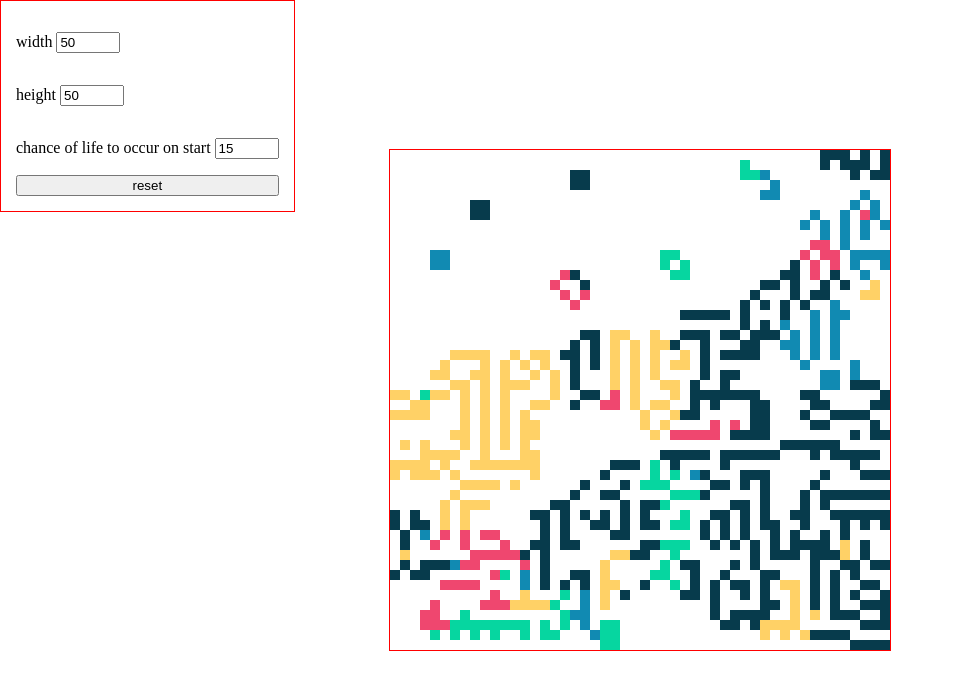
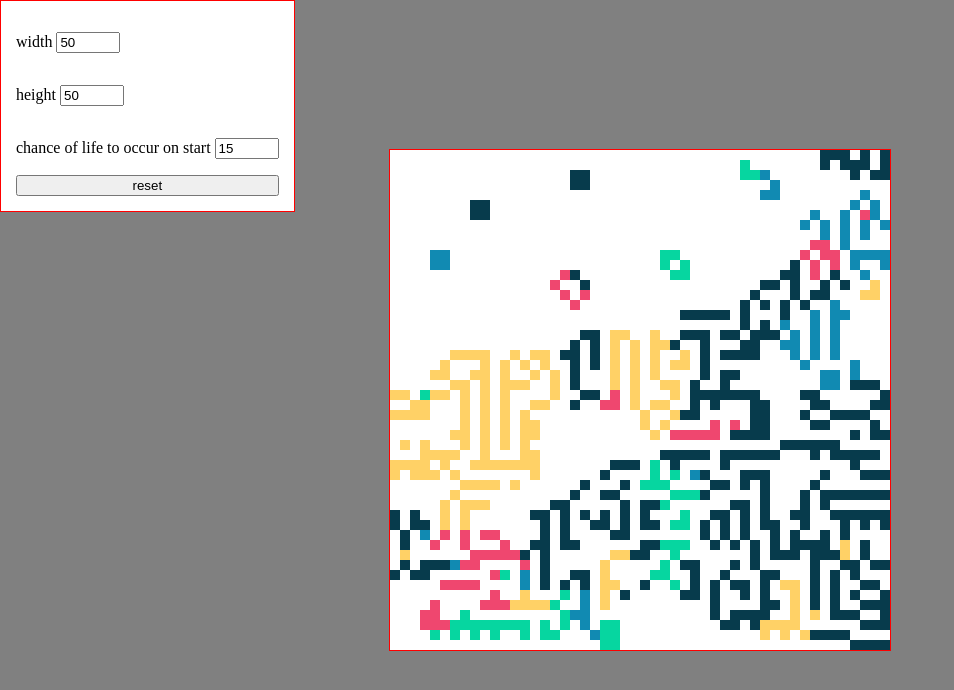
Before and after one commit to NotTimTam/cgol, a plain HTML site: page index.html in a window 1280 px wide. Shown: the whole page, without its empty margins (0-954 px from the left). Drawn offline with Linux system fonts and the light colour scheme.

Commit message:
Minor styling changes and comment repair.

```diff
--- a/script.js
+++ b/script.js
@@ -232,7 +232,7 @@ function getNeighborColors(x, y) {
         } catch {
         }
 
-        // Return the amount of them that are alive.
+        // Return the color most frequent between them.
         for (let i = 0; i < neighbors.length; i++) {
             if (neighbors[i] != undefined && neighbors[i].value == true) {
                 neighborColors.push(neighbors[i].color);
@@ -242,6 +242,7 @@ function getNeighborColors(x, y) {
         return mode(neighborColors);
 }
 
+// Returns the most frequent variable in an array.
 function mode(arr){
     return arr.sort((a,b) =>
           arr.filter(v => v===a).length
--- a/style.css
+++ b/style.css
@@ -1,6 +1,8 @@
 html, body {
     margin: 0;
     padding: 0;
+
+    background-color: grey;
 }
 
 canvas {
```
